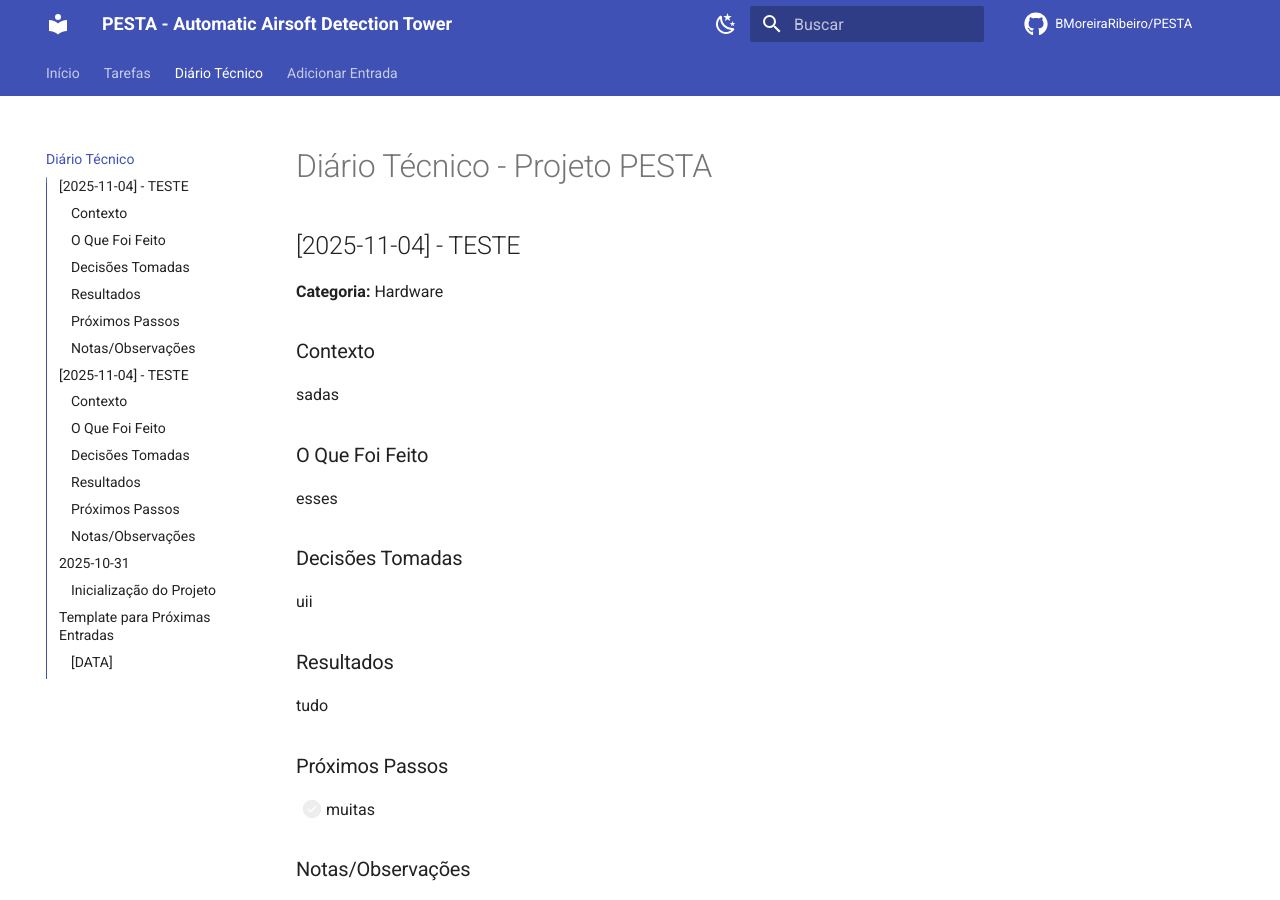
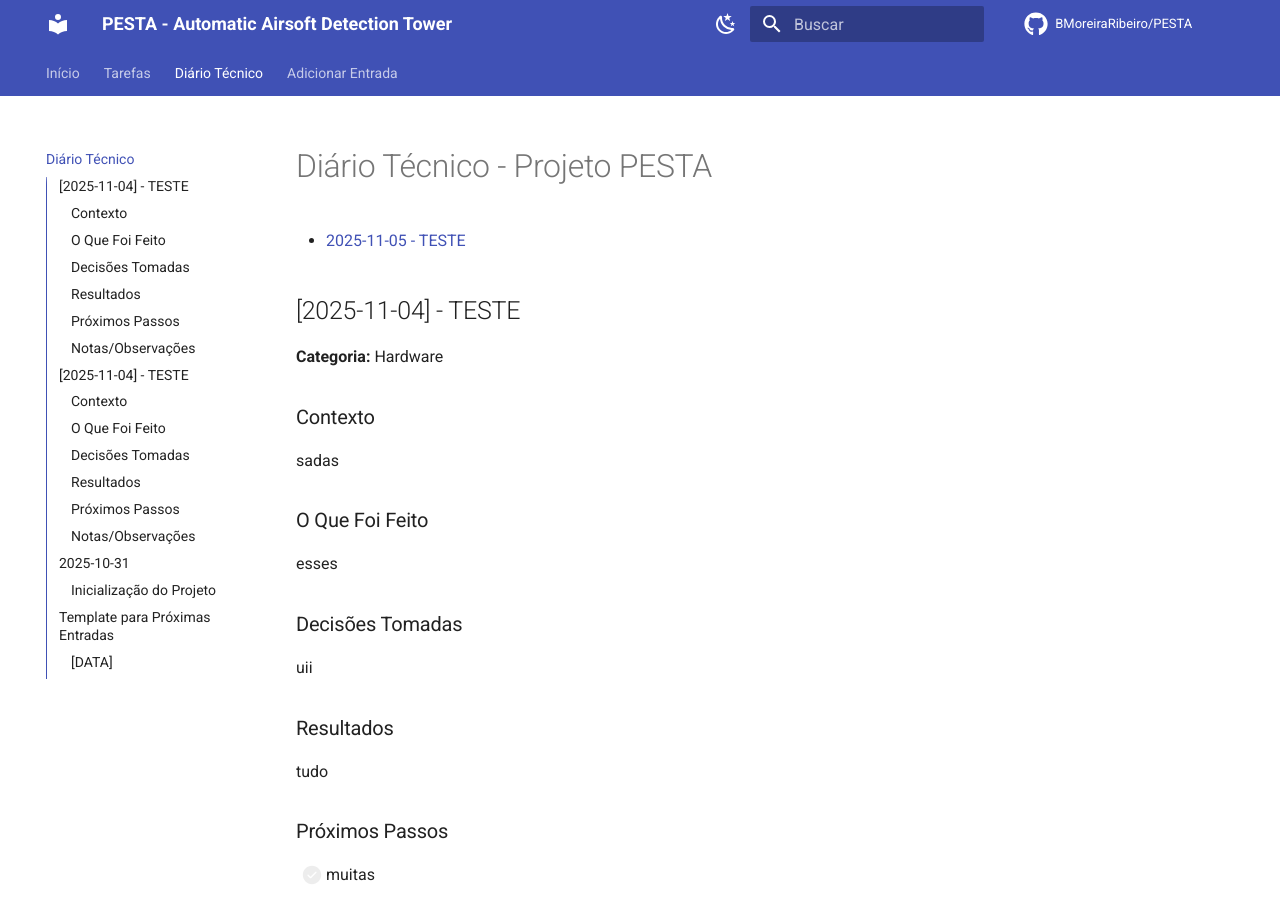
Before and after one commit to BMoreiraRibeiro/PESTA, an MkDocs documentation site: the page built from docs/technical_diary.md, in a window 1280 px wide and 900 px high. Built offline with MkDocs 1.6.1 and Material for MkDocs 9.7.7, drawn with Linux system fonts in a browser that asks for light colours; comment, search, counter and statistics services are not loaded.

Commit message:
docs: adicionar link para entrada 2025-11-05-teste.md [skip ci]

```diff
--- a/docs/technical_diary.md
+++ b/docs/technical_diary.md
@@ -1,5 +1,8 @@
 # Diário Técnico - Projeto PESTA
 
+
+
+- [2025-11-05 - TESTE](./technical_diary_entries/2025-11-05-teste.md)
 
 ## [2025-11-04] - TESTE
 
```
